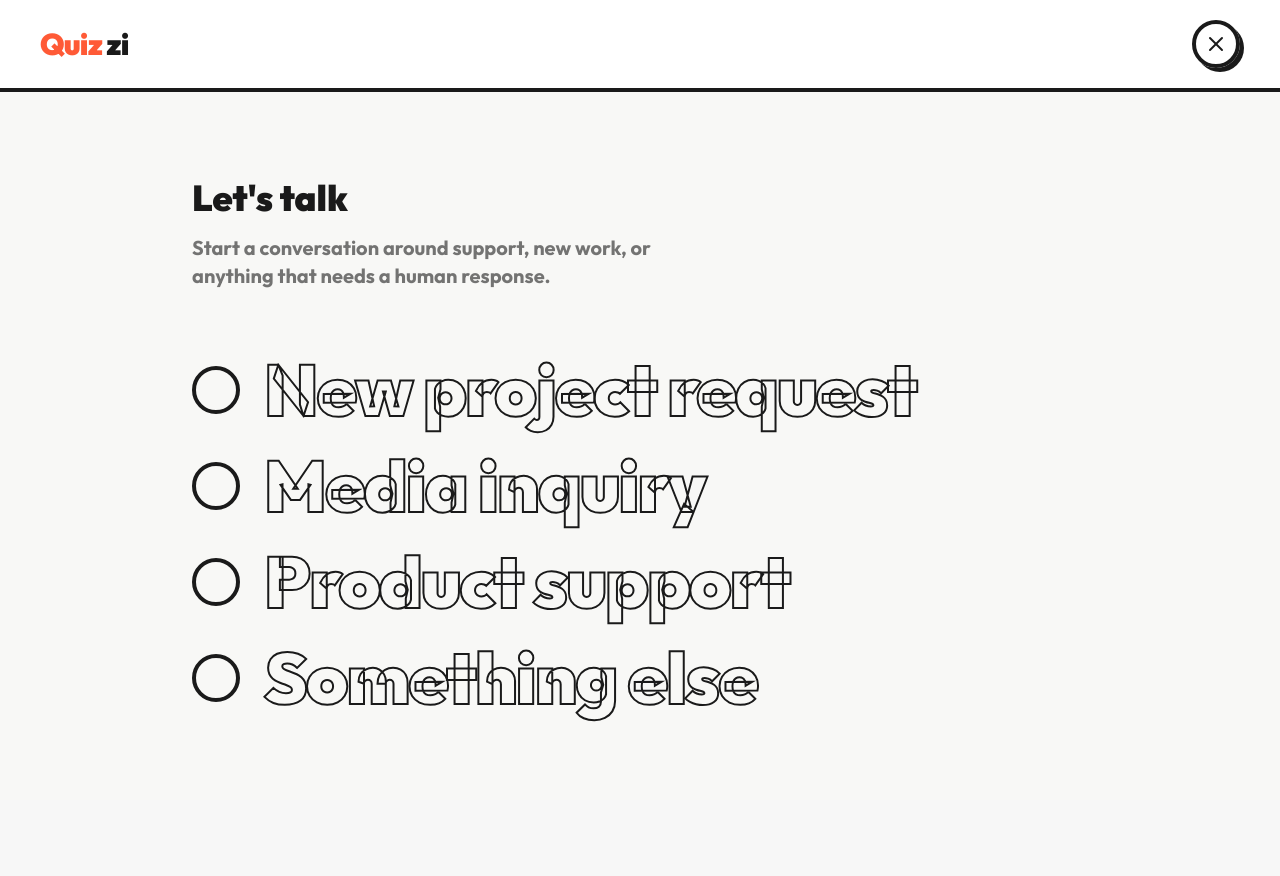
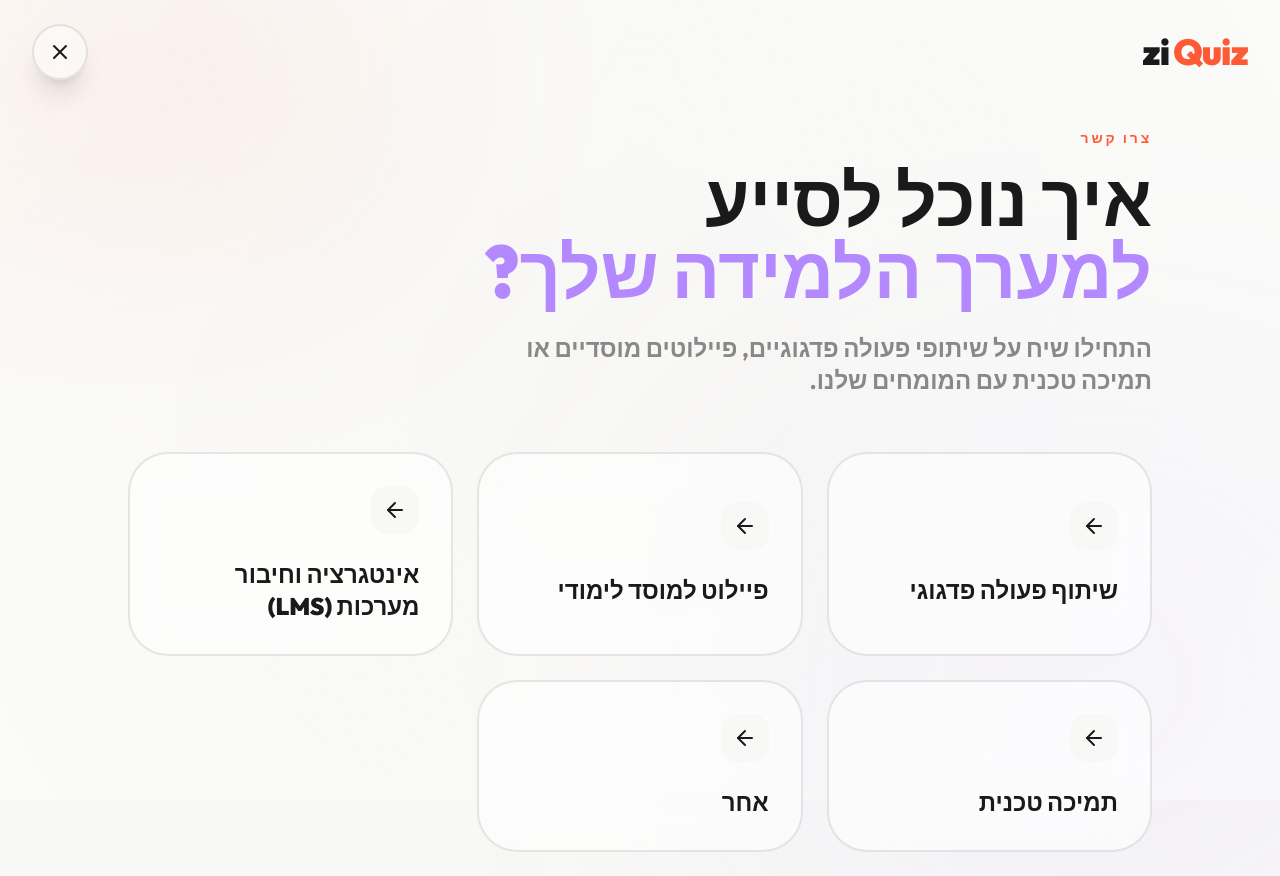
Before and after one commit to EyalWorkNow/quizzi, a React (Vite) app: page /contact in a window 1280 px wide. Before the commit the page ends 800 px from the top, so only its background shows below. Built offline with nearby package versions, Linux system fonts and the light colour scheme; no server answers.

Commit message:
UX: Enhanced Contact Us experience with pedagogical focus and premium UI

```diff
--- a/src/client/pages/Contact.tsx
+++ b/src/client/pages/Contact.tsx
@@ -5,13 +5,20 @@ import { useNavigate } from 'react-router-dom';
 import { addContactSubmission } from '../lib/localData.ts';
 import { apiFetchJson } from '../lib/api.ts';
 
-const INQUIRY_TYPES = ['New project request', 'Media inquiry', 'Product support', 'Something else'];
+const INQUIRY_TYPES = [
+  'שיתוף פעולה פדגוגי',
+  'פיילוט למוסד לימודי',
+  'אינטגרציה וחיבור מערכות (LMS)',
+  'תמיכה טכנית',
+  'אחר'
+];
 
 const TOTAL_STEPS = 5;
 
 export default function Contact() {
   const navigate = useNavigate();
   const [step, setStep] = useState(0);
+  const [isSubmitting, setIsSubmitting] = useState(false);
   const [formData, setFormData] = useState({
     inquiryType: '',
     name: '',
@@ -21,21 +28,22 @@ export default function Contact() {
   });
 
   const pageVariants = {
-    initial: { opacity: 0, y: 40 },
-    in: { opacity: 1, y: 0 },
-    out: { opacity: 0, y: -40 },
+    initial: { opacity: 0, scale: 0.98, y: 20 },
+    in: { opacity: 1, scale: 1, y: 0 },
+    out: { opacity: 0, scale: 1.02, y: -20 },
   };
 
   const pageTransition = {
-    type: 'tween',
-    ease: 'anticipate',
-    duration: 0.5,
+    type: 'spring',
+    stiffness: 260,
+    damping: 20,
   };
 
   const handlePrev = () => setStep((current) => Math.max(0, current - 1));
   const handleNext = () => setStep((current) => Math.min(TOTAL_STEPS, current + 1));
 
   const submit = async () => {
+    setIsSubmitting(true);
     try {
       await apiFetchJson('/api/contact', {
         method: 'POST',
@@ -48,56 +56,86 @@ export default function Contact() {
       // Fallback to local only if API fails, but still show success to user
       addContactSubmission(formData);
       setStep(TOTAL_STEPS);
+    } finally {
+      setIsSubmitting(false);
     }
   };
 
   return (
-    <div className="min-h-screen bg-brand-bg font-sans text-brand-dark flex flex-col selection:bg-brand-orange selection:text-white">
-      <nav className="page-shell flex items-center justify-between gap-4 border-b-4 border-brand-dark bg-white py-5 relative z-20">
-        <div className="text-3xl font-black tracking-tight flex items-center gap-1 cursor-pointer" onClick={() => navigate('/')}>
+    <div className="min-h-screen bg-brand-bg font-sans text-brand-dark flex flex-col selection:bg-brand-orange selection:text-white overflow-hidden" dir="rtl">
+      {/* Premium Background Elements */}
+      <div className="fixed inset-0 pointer-events-none">
+        <div className="absolute top-[-10%] left-[-10%] w-[40%] h-[40%] bg-brand-orange/10 blur-[120px] rounded-full"></div>
+        <div className="absolute bottom-[-10%] right-[-10%] w-[50%] h-[50%] bg-brand-purple/10 blur-[150px] rounded-full"></div>
+        <div className="absolute top-1/2 left-1/2 -translate-x-1/2 -translate-y-1/2 w-full h-full bg-[radial-gradient(circle_at_center,_transparent_0%,_rgba(255,255,255,0.4)_100%)]"></div>
+      </div>
+
+      <nav className="page-shell-wide flex items-center justify-between gap-4 py-6 relative z-30">
+        <div className="text-4xl font-black tracking-tight flex items-center gap-1 cursor-pointer" onClick={() => navigate('/')}>
           <span className="text-brand-orange">Quiz</span>zi
         </div>
-        <div className="flex items-center gap-4">
-          <button onClick={() => navigate('/')} className="w-12 h-12 rounded-full border-4 border-brand-dark flex items-center justify-center hover:bg-brand-dark hover:text-white transition-colors shadow-[4px_4px_0px_0px_#1A1A1A]">
-            <X className="w-6 h-6" />
+        <button
+          onClick={() => navigate(-1)}
+          className="w-14 h-14 rounded-full border-2 border-brand-dark/10 bg-white/40 backdrop-blur-md flex items-center justify-center hover:bg-white hover:border-brand-dark transition-all shadow-xl group"
+        >
+          <X className="w-6 h-6 group-hover:rotate-90 transition-transform duration-300" />
         </button>
-        </div>
       </nav>
 
-      <main className="page-shell relative flex flex-1 items-center justify-center py-6 sm:py-8 overflow-x-clip">
-        <div className="absolute top-20 left-20 w-64 h-64 bg-brand-yellow rounded-full border-4 border-brand-dark opacity-20 -z-10"></div>
-        <div className="absolute bottom-20 right-20 w-96 h-96 bg-brand-purple rounded-full border-4 border-brand-dark opacity-20 -z-10"></div>
-
-        <div className="w-full max-w-4xl">
+      <main className="flex-1 relative flex items-center justify-center p-6 relative z-20">
+        <div className="w-full max-w-5xl">
           <AnimatePresence mode="wait">
             {step === 0 && (
-              <motion.div key="step0" initial="initial" animate="in" exit="out" variants={pageVariants} transition={pageTransition} className="flex flex-col gap-8">
-                <div>
-                  <h1 className="text-3xl sm:text-4xl font-black mb-4">Let's talk</h1>
-                  <p className="text-lg sm:text-xl font-bold text-brand-dark/60 max-w-lg">
-                    Start a conversation around support, new work, or anything that needs a human response.
+              <motion.div
+                key="step0"
+                initial="initial"
+                animate="in"
+                exit="out"
+                variants={pageVariants}
+                transition={pageTransition}
+                className="flex flex-col gap-10"
+              >
+                <div className="text-center md:text-right">
+                  <motion.div
+                    initial={{ opacity: 0, x: 20 }}
+                    animate={{ opacity: 1, x: 0 }}
+                    transition={{ delay: 0.1 }}
+                  >
+                    <span className="text-brand-orange font-black uppercase tracking-[0.2em] text-sm mb-4 block">צרו קשר</span>
+                    <h1 className="text-5xl md:text-7xl font-black mb-6 leading-[1.1]">איך נוכל לסייע<br /><span className="text-brand-purple">למערך הלמידה שלך?</span></h1>
+                    <p className="text-xl md:text-2xl font-bold text-brand-dark/50 max-w-2xl">
+                      התחילו שיח על שיתופי פעולה פדגוגיים, פיילוטים מוסדיים או תמיכה טכנית עם המומחים שלנו.
                     </p>
+                  </motion.div>
                 </div>
 
-                <div className="flex flex-col gap-6 mt-8">
-                  {INQUIRY_TYPES.map((type) => {
+                <div className="grid grid-cols-1 md:grid-cols-2 lg:grid-cols-3 gap-6 mt-4">
+                  {INQUIRY_TYPES.map((type, idx) => {
                     const isSelected = formData.inquiryType === type;
                     return (
-                      <button
+                      <motion.button
                         key={type}
+                        initial={{ opacity: 0, y: 20 }}
+                        animate={{ opacity: 1, y: 0 }}
+                        transition={{ delay: 0.2 + idx * 0.05 }}
                         onClick={() => {
                           setFormData((current) => ({ ...current, inquiryType: type }));
-                          setTimeout(() => setStep(1), 250);
+                          setTimeout(() => setStep(1), 300);
                         }}
-                        className="group flex items-center gap-4 sm:gap-6 text-left transition-all"
+                        className={`group relative p-8 rounded-[2.5rem] border-2 text-right transition-all duration-500 overflow-hidden ${
+                          isSelected
+                            ? 'bg-brand-dark border-brand-dark text-white shadow-2xl scale-[1.02]'
+                            : 'bg-white/60 backdrop-blur-xl border-brand-dark/10 hover:border-brand-orange hover:shadow-2xl hover:-translate-y-1'
+                        }`}
                       >
-                        <div className={`w-10 h-10 sm:w-12 sm:h-12 rounded-full border-4 border-brand-dark flex items-center justify-center transition-colors shrink-0 ${isSelected ? 'bg-brand-orange' : 'bg-transparent group-hover:bg-brand-orange/20'}`}>
-                          {isSelected && <div className="w-4 h-4 bg-brand-dark rounded-full"></div>}
+                        <div className={`w-12 h-12 rounded-2xl mb-6 flex items-center justify-center transition-colors ${isSelected ? 'bg-brand-orange text-white' : 'bg-brand-bg text-brand-dark group-hover:bg-brand-orange/10 group-hover:text-brand-orange'}`}>
+                          <ArrowRight className={`w-6 h-6 rotate-180 ${isSelected ? 'animate-pulse' : ''}`} />
                         </div>
-                        <span className={`text-3xl xs:text-4xl sm:text-5xl lg:text-7xl font-black tracking-tight transition-all duration-300 ${isSelected ? 'text-brand-dark' : 'text-transparent'}`} style={{ WebkitTextStroke: isSelected ? '0px' : '2px #1A1A1A' }}>
+                        <span className="text-xl md:text-2xl font-black block leading-tight">
                           {type}
                         </span>
-                      </button>
+                        <div className={`absolute bottom-[-20px] right-[-20px] w-24 h-24 rounded-full transition-all duration-700 opacity-20 ${isSelected ? 'bg-brand-orange scale-[3]' : 'bg-transparent scale-0 group-hover:scale-100 group-hover:bg-brand-orange/20'}`}></div>
+                      </motion.button>
                     );
                   })}
                 </div>
@@ -105,10 +143,22 @@ export default function Contact() {
             )}
 
             {step > 0 && step < TOTAL_STEPS && (
-              <StepCard key={`step-${step}`} step={step} total={TOTAL_STEPS} title={step === 1 ? "What's your name?" : step === 2 ? 'What organization are you with?' : step === 3 ? 'Which email should we answer?' : 'What do you need help with?'} onPrev={handlePrev}>
+              <StepCard
+                key={`step-${step}`}
+                step={step}
+                total={TOTAL_STEPS - 1}
+                title={
+                  step === 1 ? "מה השם שלך?" :
+                  step === 2 ? "לאיזה מוסד לימודי / ארגון אתה שייך?" :
+                  step === 3 ? "מהו האימייל הרשמי אליו נשיב?" :
+                  "במה נוכל לעזור?"
+                }
+                onPrev={handlePrev}
+              >
+                <div className="w-full">
                   {step === 1 && (
                     <AdvanceField
-                    placeholder="Type your name"
+                      placeholder="הכנס שם מלא"
                       value={formData.name}
                       onChange={(value) => setFormData((current) => ({ ...current, name: value }))}
                       onAdvance={handleNext}
@@ -116,7 +166,7 @@ export default function Contact() {
                   )}
                   {step === 2 && (
                     <AdvanceField
-                    placeholder="Your organization"
+                      placeholder="שם הארגון / מוסד"
                       value={formData.organization}
                       onChange={(value) => setFormData((current) => ({ ...current, organization: value }))}
                       onAdvance={handleNext}
@@ -124,7 +174,7 @@ export default function Contact() {
                   )}
                   {step === 3 && (
                     <AdvanceField
-                    placeholder="name@company.com"
+                      placeholder="name@institution.edu"
                       value={formData.email}
                       onChange={(value) => setFormData((current) => ({ ...current, email: value }))}
                       onAdvance={handleNext}
@@ -133,43 +183,82 @@ export default function Contact() {
                   )}
                   {step === 4 && (
                     <div className="w-full">
-                    <div className="relative border-b-4 border-brand-dark pb-4 focus-within:border-brand-orange transition-colors">
+                      <div className="relative border-b-4 border-brand-dark/20 pb-4 focus-within:border-brand-orange transition-all duration-300">
                         <textarea
                           autoFocus
-                        placeholder="Write your message"
+                          placeholder="כתבו לנו פירוט על הבקשה..."
                           value={formData.message}
                           onChange={(event) => setFormData((current) => ({ ...current, message: event.target.value }))}
-                        className="w-full bg-transparent text-2xl xs:text-3xl sm:text-4xl font-black outline-none min-h-40 sm:min-h-48 resize-none placeholder:text-transparent placeholder:[-webkit-text-stroke:2px_#1A1A1A] placeholder:opacity-30"
+                          className="w-full bg-transparent text-3xl md:text-5xl font-black outline-none min-h-48 sm:min-h-64 resize-none placeholder:text-brand-dark/10"
                         />
                       </div>
-                    <div className="mt-4 flex flex-col gap-3 sm:flex-row sm:items-center sm:justify-between">
-                      <p className="text-sm font-bold text-brand-dark/40">Describe the context, goal and urgency.</p>
+                      <div className="mt-8 flex flex-col sm:flex-row items-center justify-between gap-6">
+                        <p className="text-lg font-bold text-brand-dark/40">ספרו לנו על ההקשר הפדגוגי, היקף המוסד והדחיפות.</p>
                         <button
                           onClick={submit}
-                        disabled={!formData.message.trim()}
-                        className="w-16 h-16 rounded-full bg-brand-dark text-white flex items-center justify-center flex-shrink-0 hover:bg-brand-orange transition-colors shadow-[4px_4px_0px_0px_#FF5A36] disabled:opacity-50"
+                          disabled={!formData.message.trim() || isSubmitting}
+                          className="px-12 py-5 rounded-full bg-brand-dark text-white flex items-center justify-center gap-3 hover:bg-brand-orange transition-all shadow-[8px_8px_0px_0px_#1A1A1A] hover:shadow-none hover:translate-x-1 hover:translate-y-1 disabled:opacity-50 disabled:pointer-events-none group"
                         >
-                        <ArrowRight className="w-8 h-8" />
+                          {isSubmitting ? (
+                            <div className="w-6 h-6 border-4 border-white border-t-transparent rounded-full animate-spin" />
+                          ) : (
+                            <>
+                              <span className="text-xl font-black">שלח פנייה</span>
+                              <ArrowLeft className="w-6 h-6 group-hover:-translate-x-2 transition-transform" />
+                            </>
+                          )}
                         </button>
                       </div>
                     </div>
                   )}
+                </div>
               </StepCard>
             )}
 
             {step === TOTAL_STEPS && (
-              <motion.div key="done" initial="initial" animate="in" exit="out" variants={pageVariants} transition={pageTransition} className="flex flex-col items-center text-center gap-8 w-full max-w-3xl mx-auto">
-                <div className="w-32 h-32 bg-brand-yellow rounded-full border-4 border-brand-dark flex items-center justify-center shadow-[8px_8px_0px_0px_#1A1A1A] mb-8">
-                  <span className="text-6xl">🎉</span>
+              <motion.div
+                key="done"
+                initial="initial"
+                animate="in"
+                exit="out"
+                variants={pageVariants}
+                transition={pageTransition}
+                className="flex flex-col items-center text-center gap-10 w-full max-w-3xl mx-auto"
+              >
+                <div className="relative">
+                  <motion.div
+                    initial={{ scale: 0 }}
+                    animate={{ scale: 1 }}
+                    transition={{ type: 'spring', damping: 10, delay: 0.2 }}
+                    className="w-40 h-40 bg-brand-yellow rounded-full border-4 border-brand-dark flex items-center justify-center shadow-2xl z-10 relative"
+                  >
+                    <span className="text-7xl">🎓</span>
+                  </motion.div>
+                  <div className="absolute inset-0 bg-brand-orange blur-3xl opacity-30 rounded-full animate-pulse"></div>
                 </div>
-                <h2 className="text-4xl sm:text-6xl font-black mb-4">Thanks, {formData.name}!</h2>
-                <p className="text-xl sm:text-2xl font-bold text-brand-dark/60">
-                  Your {formData.inquiryType.toLowerCase()} was saved for {formData.organization}.<br />
-                  We'll answer at {formData.email}.
+
+                <div>
+                  <h2 className="text-5xl sm:text-7xl font-black mb-6">תודה, {formData.name.split(' ')[0]}!</h2>
+                  <p className="text-2xl md:text-3xl font-bold text-brand-dark/60 leading-relaxed">
+                    הפנייה בנושא <span className="text-brand-orange">{formData.inquiryType}</span> עבור <span className="text-brand-purple">{formData.organization}</span> נקלטה במערכת.<br />
+                    נציג מקצועי ישיב לך לכתובת {formData.email} בהקדם.
                   </p>
-                <button onClick={() => navigate('/help')} className="mt-8 bg-brand-dark text-white px-8 py-4 sm:px-10 sm:py-5 rounded-full font-black text-lg sm:text-xl hover:bg-brand-orange transition-all shadow-[6px_6px_0px_0px_#1A1A1A]">
-                  Back to Help Center
+                </div>
+
+                <div className="flex flex-col sm:flex-row gap-4 mt-6">
+                  <button
+                    onClick={() => navigate('/help')}
+                    className="bg-brand-dark text-white px-12 py-5 rounded-full font-black text-xl hover:bg-brand-orange transition-all shadow-xl hover:-translate-y-1"
+                  >
+                    חזרה למרכז העזרה
                   </button>
+                  <button
+                    onClick={() => navigate('/')}
+                    className="bg-white border-4 border-brand-dark text-brand-dark px-12 py-5 rounded-full font-black text-xl hover:bg-brand-bg transition-all"
+                  >
+                    עמוד הבית
+                  </button>
+                </div>
               </motion.div>
             )}
           </AnimatePresence>
@@ -186,7 +275,6 @@ function StepCard({
   onPrev,
   children,
 }: {
-  key?: React.Key;
   step: number;
   total: number;
   title: string;
@@ -194,14 +282,27 @@ function StepCard({
   children: React.ReactNode;
 }) {
   return (
-    <motion.div initial="initial" animate="in" exit="out" variants={{ initial: { opacity: 0, y: 40 }, in: { opacity: 1, y: 0 }, out: { opacity: 0, y: -40 } }} transition={{ type: 'tween', ease: 'anticipate', duration: 0.5 }} className="flex flex-col gap-6 sm:gap-8 w-full max-w-3xl mx-auto">
-      <div className="flex items-center gap-4 mb-2 sm:mb-4">
-        <button onClick={onPrev} className="w-10 h-10 rounded-full border-2 border-brand-dark flex items-center justify-center hover:bg-brand-dark hover:text-white transition-colors">
-          <ArrowLeft className="w-5 h-5" />
+    <motion.div
+      initial="initial"
+      animate="in"
+      exit="out"
+      variants={{ initial: { opacity: 0, x: 40 }, in: { opacity: 1, x: 0 }, out: { opacity: 0, x: -40 } }}
+      transition={{ type: 'spring', stiffness: 200, damping: 20 }}
+      className="flex flex-col gap-10 w-full max-w-5xl mx-auto"
+    >
+      <div className="flex items-center gap-6">
+        <button
+          onClick={onPrev}
+          className="w-14 h-14 rounded-full border-2 border-brand-dark/10 bg-white/40 backdrop-blur-md flex items-center justify-center hover:bg-white hover:border-brand-dark transition-all shadow-lg group"
+        >
+          <ArrowRight className="w-6 h-6 transition-transform" />
         </button>
-        <span className="font-bold text-brand-dark/60 tracking-widest">{String(step).padStart(2, '0')}/{String(total).padStart(2, '0')}</span>
+        <div className="flex flex-col">
+          <span className="font-black text-brand-orange uppercase tracking-[0.2em] text-xs">שלב {step}</span>
+          <span className="font-bold text-brand-dark/30 tracking-widest text-lg">{String(step).padStart(2, '0')} / {String(total).padStart(2, '0')}</span>
         </div>
-      <h2 className="text-3xl sm:text-4xl font-black mb-4 sm:mb-8">{title}</h2>
+      </div>
+      <h2 className="text-4xl md:text-7xl font-black leading-tight max-w-4xl">{title}</h2>
       {children}
     </motion.div>
   );
@@ -214,7 +315,6 @@ function AdvanceField({
   onAdvance,
   type = 'text',
 }: {
-  key?: React.Key;
   placeholder: string;
   value: string;
   onChange: (value: string) => void;
@@ -222,8 +322,8 @@ function AdvanceField({
   type?: string;
 }) {
   return (
-    <>
-      <div className="relative flex items-end border-b-4 border-brand-dark pb-4 focus-within:border-brand-orange transition-colors">
+    <div className="w-full">
+      <div className="relative flex items-center border-b-4 border-brand-dark/20 pb-4 focus-within:border-brand-orange transition-all duration-300">
         <input
           type={type}
           autoFocus
@@ -231,23 +331,26 @@ function AdvanceField({
           value={value}
           onChange={(event) => onChange(event.target.value)}
           onKeyDown={(event) => event.key === 'Enter' && value.trim() && onAdvance()}
-          className="w-full bg-transparent text-3xl xs:text-4xl sm:text-6xl font-black outline-none placeholder:text-transparent placeholder:[-webkit-text-stroke:2px_#1A1A1A] placeholder:opacity-30"
+          className="w-full bg-transparent text-4xl md:text-7xl font-black outline-none placeholder:text-brand-dark/10"
         />
         <AnimatePresence>
           {value.trim() && (
             <motion.button
-              initial={{ opacity: 0, scale: 0.5 }}
-              animate={{ opacity: 1, scale: 1 }}
-              exit={{ opacity: 0, scale: 0.5 }}
+              initial={{ opacity: 0, scale: 0.5, x: 20 }}
+              animate={{ opacity: 1, scale: 1, x: 0 }}
+              exit={{ opacity: 0, scale: 0.5, x: 20 }}
               onClick={onAdvance}
-              className="w-14 h-14 sm:w-16 sm:h-16 rounded-full bg-brand-dark text-white flex items-center justify-center flex-shrink-0 hover:bg-brand-orange transition-colors shadow-[4px_4px_0px_0px_#FF5A36]"
+              className="w-16 h-16 md:w-20 md:h-20 rounded-full bg-brand-dark text-white flex items-center justify-center flex-shrink-0 hover:bg-brand-orange transition-all shadow-xl group"
             >
-              <ArrowRight className="w-7 h-7 sm:w-8 sm:h-8" />
+              <ArrowLeft className="w-8 h-8 md:w-10 md:h-10 group-hover:-translate-x-2 transition-transform" />
             </motion.button>
           )}
         </AnimatePresence>
       </div>
-      <p className="text-sm font-bold text-brand-dark/40 mt-2">Hit Enter ↵</p>
-    </>
+      <div className="mt-6 flex items-center gap-2">
+        <span className="px-3 py-1 bg-brand-dark/5 rounded-md text-xs font-black text-brand-dark/40 border border-brand-dark/10">ENTER ↵</span>
+        <p className="text-sm font-bold text-brand-dark/40">לחצו על Enter כדי להמשיך</p>
+      </div>
+    </div>
   );
 }
```
Lines whose indentation alone changed are shown as unchanged.
